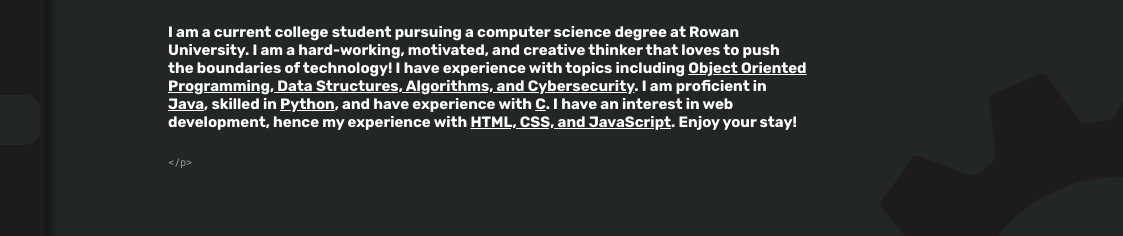
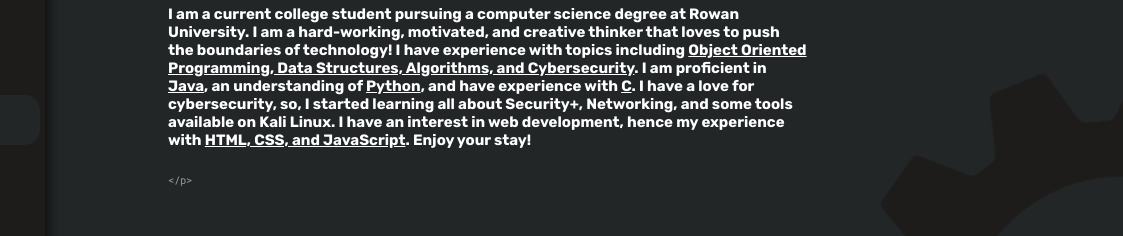
Before and after one commit to alpert78/portfolioSite, a plain HTML site: page index.html in a window 1280 px wide. Shown: the part 463-699 px from the top of the page, 157-1280 px from the left. Drawn offline with Linux system fonts and the light colour scheme.

Commit message:
Updated bio

```diff
--- a/index.html
+++ b/index.html
@@ -27,7 +27,7 @@
                     <p>&lt;/h1&gt;</p>
 
                     <p>&lt;p&gt;</p>
-                    <h5>I am a current college student pursuing a computer science degree at Rowan University. I am a hard-working, motivated, and creative thinker that loves to push the boundaries of technology! I have experience with topics including <u>Object Oriented Programming, Data Structures, Algorithms, and Cybersecurity</u>. I am proficient in <u>Java</u>, skilled in <u>Python</u>, and have experience with <u>C</u>. I have an interest in web development, hence my experience with <u>HTML, CSS, and JavaScript</u>. Enjoy your stay!  </h5>
+                    <h5>I am a current college student pursuing a computer science degree at Rowan University. I am a hard-working, motivated, and creative thinker that loves to push the boundaries of technology! I have experience with topics including <u>Object Oriented Programming, Data Structures, Algorithms, and Cybersecurity</u>. I am proficient in <u>Java</u>, an understanding of <u>Python</u>, and have experience with <u>C</u>. I have a love for cybersecurity, so, I started learning all about Security+, Networking, and some tools available on Kali Linux. I have an interest in web development, hence my experience with <u>HTML, CSS, and JavaScript</u>. Enjoy your stay!  </h5>
                     <p>&lt;/p&gt;</p>
 
                 </div>
```
